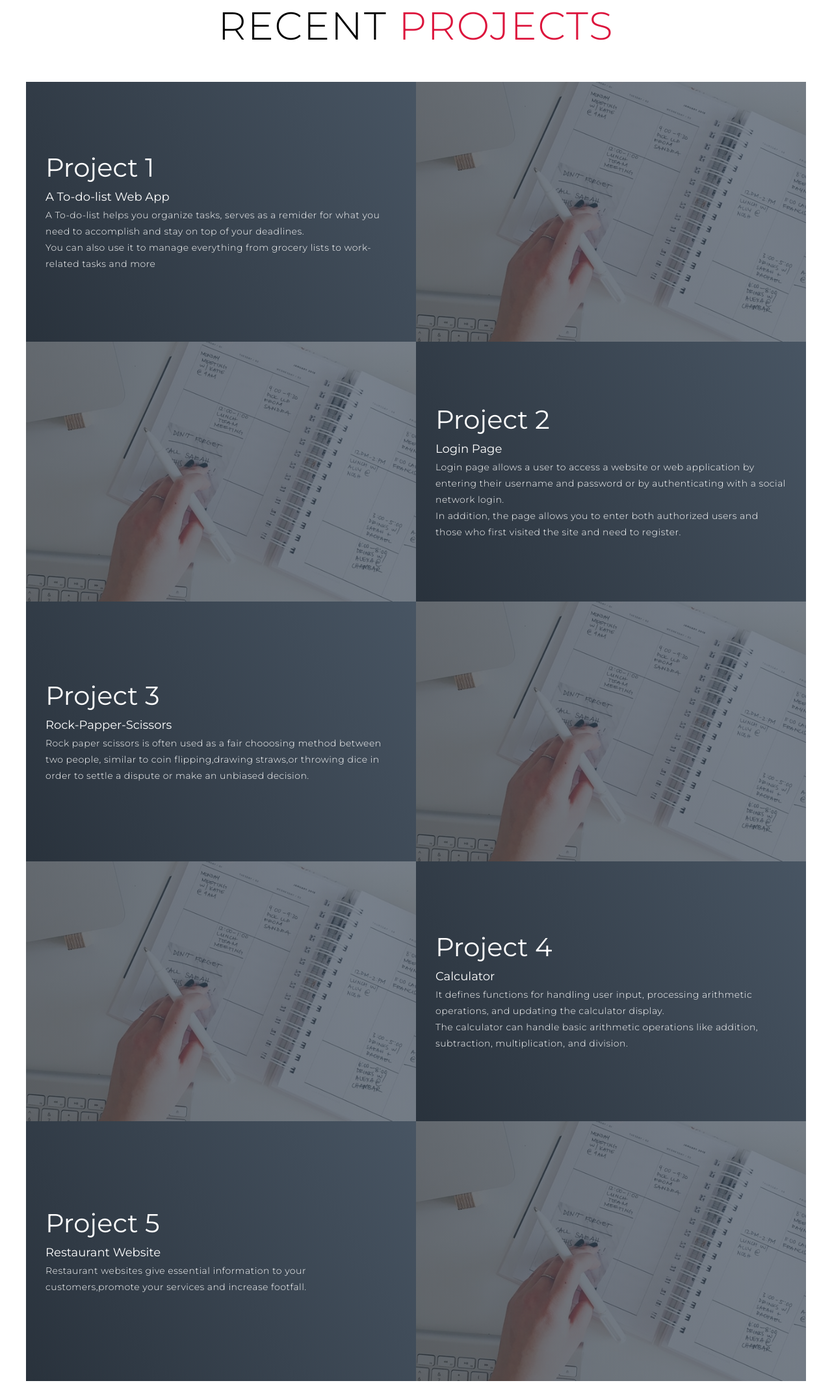
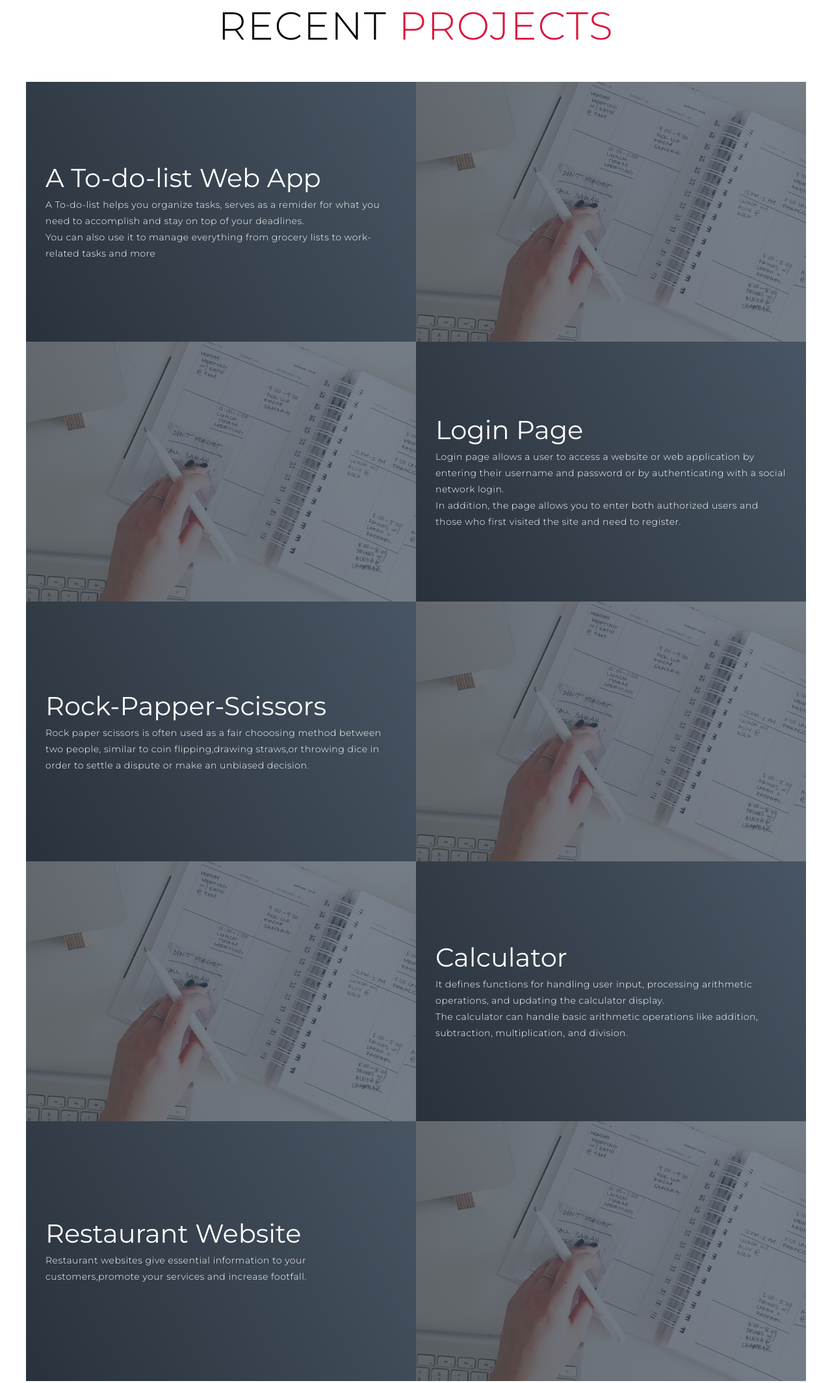
Before and after one commit to shaswift/Me, a plain HTML site: page index.html in a window 1280 px wide. Shown: the part 1697-3826 px from the top of the page at 65% size. Drawn offline with Linux system fonts and the light colour scheme.

Commit message:
3rd commit

```diff
--- a/index.html
+++ b/index.html
@@ -90,8 +90,7 @@
       <div class="all-projects">
         <div class="project-item">
           <div class="project-info">
-            <h1>Project 1</h1>
-            <h2>A To-do-list Web App</h2>
+            <h1>A To-do-list Web App</h1>
             <p>A To-do-list helps you organize tasks, serves as a remider for what you need to accomplish and stay on top of your deadlines. <br> You can also use it to manage everything from grocery lists to work-related tasks and more</p>
           </div>
           <div class="project-img">
@@ -100,8 +99,7 @@
         </div>
         <div class="project-item">
           <div class="project-info">
-            <h1>Project 2</h1>
-            <h2>Login Page</h2>
+            <h1>Login Page</h1>
             <p>Login page allows a user to access a website or web application by entering their username and password or by authenticating with a social network login. <br> In addition, the page allows you to enter both authorized users and those who first visited the site and need to register.</p>
           </div>
           <div class="project-img">
@@ -110,8 +108,7 @@
         </div>
         <div class="project-item">
           <div class="project-info">
-            <h1>Project 3</h1>
-            <h2>Rock-Papper-Scissors</h2>
+            <h1>Rock-Papper-Scissors</h1>
             <p>Rock paper scissors is often used as a fair chooosing method between two people, similar to coin flipping,drawing straws,or throwing dice in order to settle a dispute or make an unbiased decision.</p>
           </div>
           <div class="project-img">
@@ -120,8 +117,7 @@
         </div>
         <div class="project-item">
           <div class="project-info">
-            <h1> Project 4</h1>
-            <h2>Calculator</h2>
+            <h1>Calculator</h1>
             <p>It defines functions for handling user input, processing arithmetic operations, and updating the calculator display. <br> The calculator can handle basic arithmetic operations like addition, subtraction, multiplication, and division.</p>
           </div>
           <div class="project-img">
@@ -130,8 +126,7 @@
         </div>
         <div class="project-item">
           <div class="project-info">
-            <h1>Project 5</h1>
-            <h2>Restaurant Website</h2>
+            <h1>Restaurant Website</h1>
             <p>Restaurant websites give essential information to your customers,promote your services and increase footfall. </p>
           </div>
           <div class="project-img">
@@ -177,8 +172,8 @@
           <div class="icon"><img src="https://img.icons8.com/bubbles/100/000000/phone.png" /></div>
           <div class="contact-info">
             <h1>Phone</h1>
-            <h2>09032027498</h2>
-            <h2>09161231503</h2>
+            <h2>+234 903 202 7498</h2>
+            <h2>+234 916 123 1503</h2>
           </div>
         </div>
         <div class="contact-item">
```
